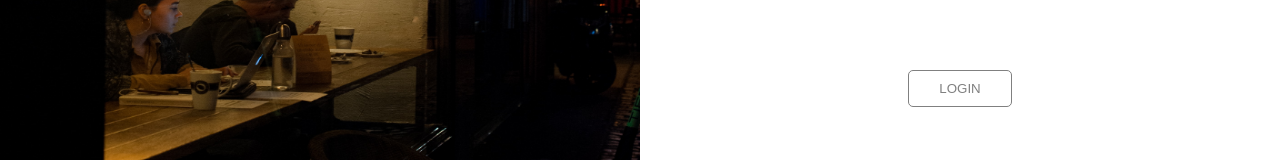
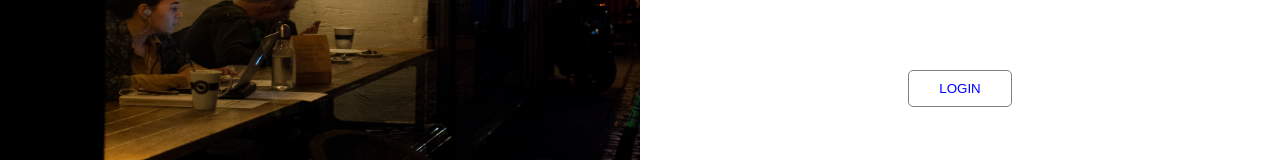
Before and after one commit to wiraphan123/Cafeforyou, a React (Create React App) app: page /Login in a window 1280 px wide. Shown: the part 513-673 px from the top of the page. Built offline with nearby package versions, Linux system fonts and the light colour scheme; a web font is replaced by a local one.

Commit message:
edit Login.js

```diff
--- a/src/pages/Login.js
+++ b/src/pages/Login.js
@@ -1,7 +1,7 @@
 import React from 'react'
 import styled from 'styled-components'
 import backgroundImage from '../assets/login-register.jpg'
-
+import { Link } from 'react-router-dom'
 
 
 
@@ -73,7 +73,7 @@
         <Input placeholder='USERNAME'></Input>
         <Input placeholder='PASSWORD'></Input>
         <span class="psw">Forgot <a href="#">password?</a></span>
-        <Button>LOGIN</Button>
+        <Button><Link to='/'>LOGIN</Link></Button>
      </Containerright>
     </Test>
     </>
```
